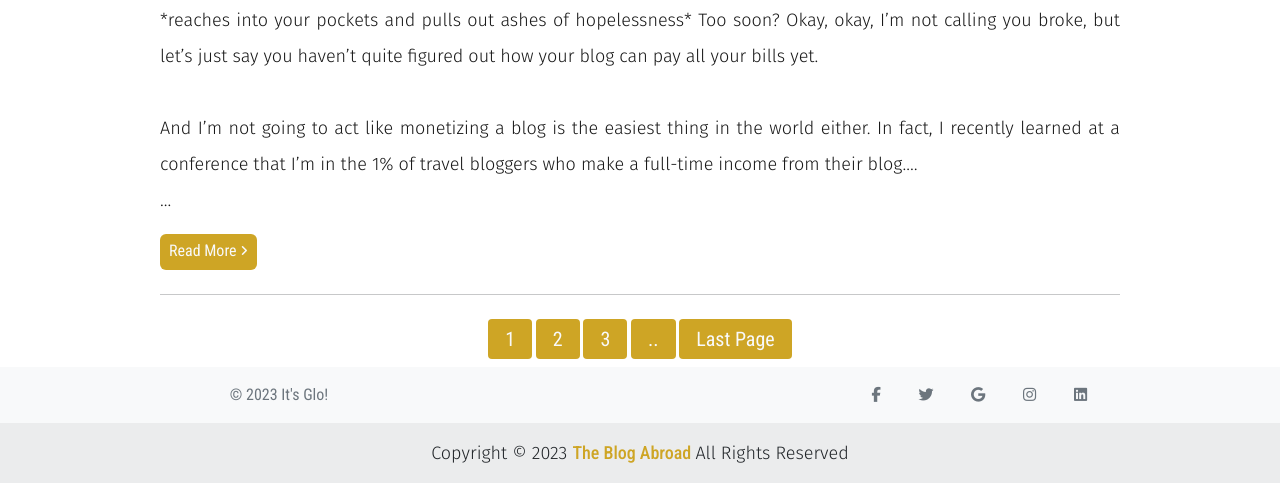
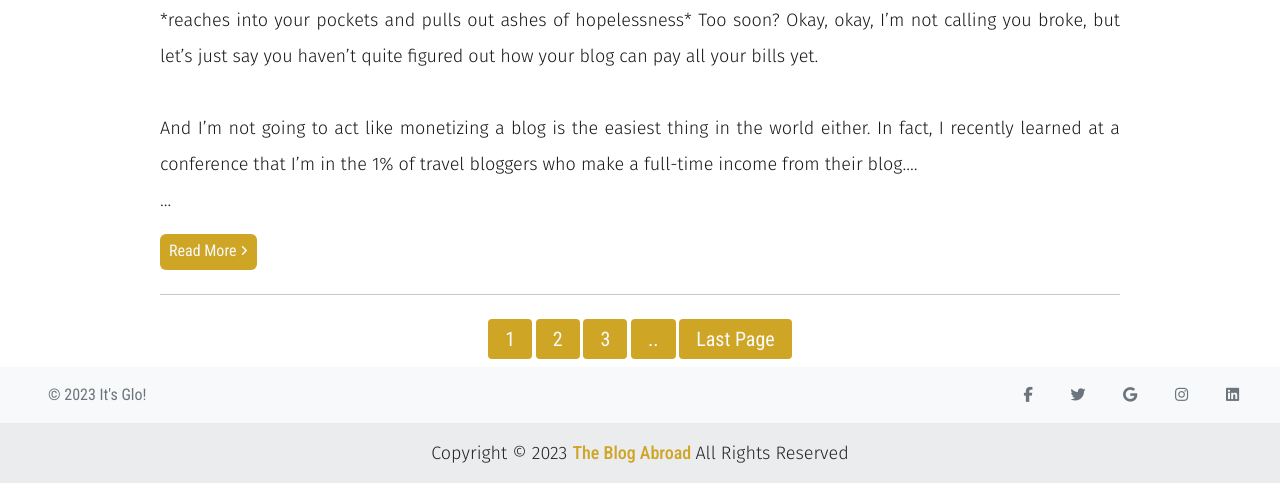
Before and after one commit to johngeorge1603/Travel-Blog---Task, a plain HTML site: page index.html in a window 1280 px wide. Shown: the part 5897-6380 px from the top of the page. Drawn offline with nearby package versions, Linux system fonts and the light colour scheme.

Commit message:
alignment

```diff
--- a/index.html
+++ b/index.html
@@ -559,9 +559,9 @@
 
             <footer class="text-end bg-body-tertiary mt-2 w-100">
               <!-- Grid container -->
-              <div class="row container w-100">
+              <div class="row w-100">
                 <!-- Section: Social media -->
-                <div class="col mt-3 text-center text-secondary w-100">
+                <div class="col mt-3 ms-5 text-start text-secondary w-100">
                   <p>© 2023 It's Glo!</p>
                 </div>
                 <div class="col text-end mt-1 w-100 ms-auto d-block">
```
